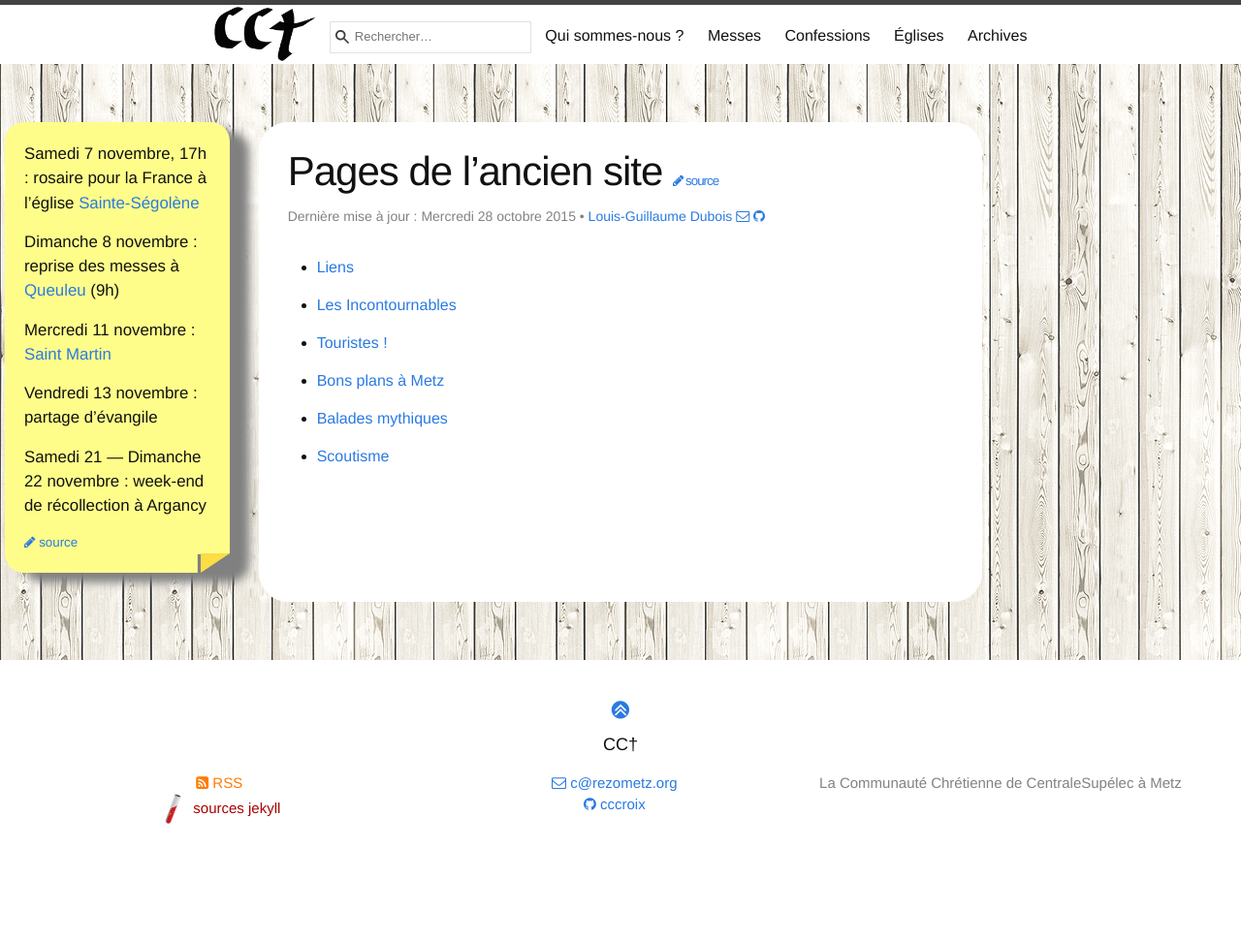
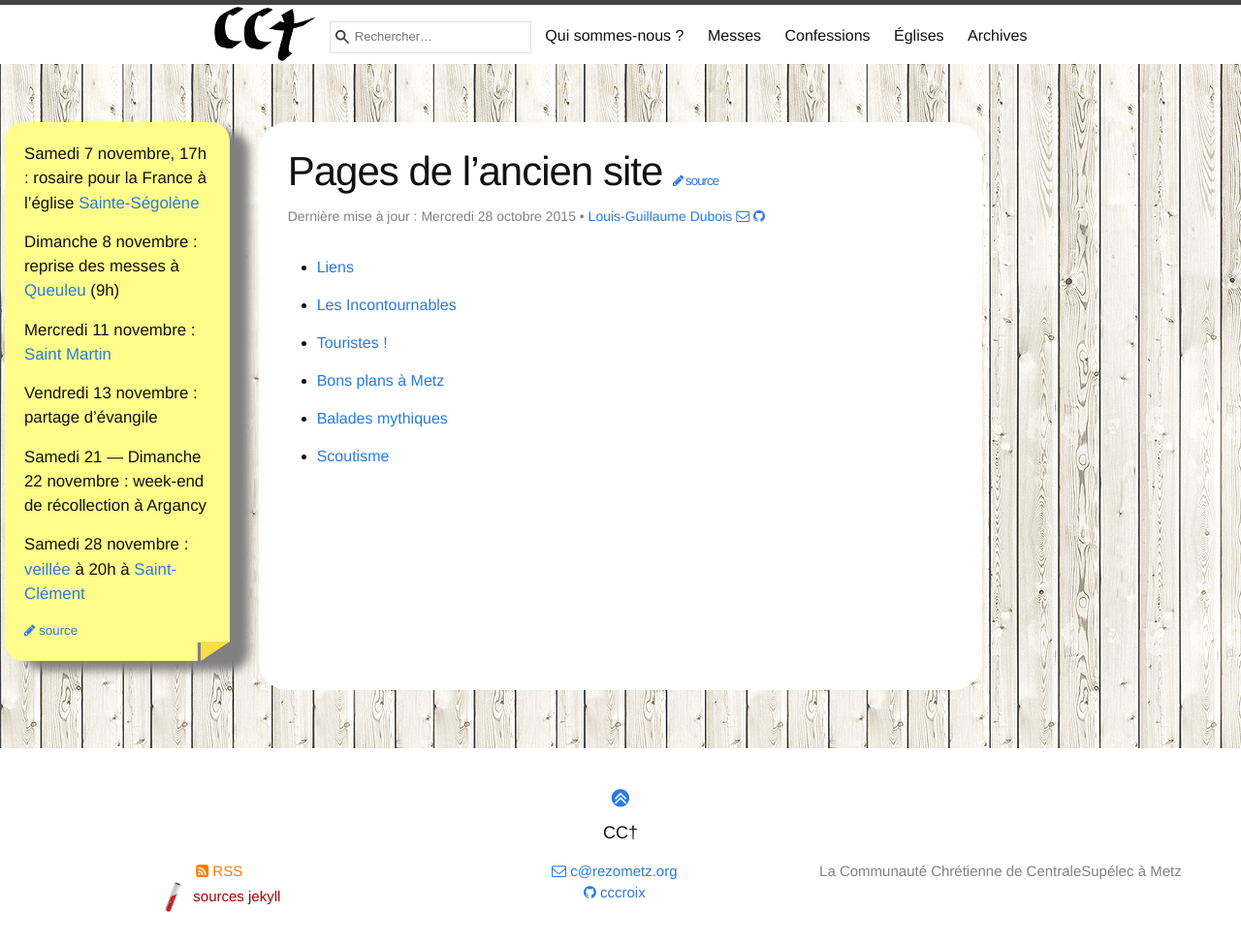
Before and after one commit to cccroix/cccroix.github.io, a Jekyll site: the page built from wpimport.md, in a window 1280 px wide. Shown: the whole page at 97% size. Built offline with Jekyll 4.4.1, drawn with Linux system fonts in a browser that asks for light colours; before the commit the page ends 900 px from its top, so only the background shows below that.

Commit message:
veillée le 28

```diff
--- a/blocnote.md
+++ b/blocnote.md
@@ -14,3 +14,5 @@
 ### Vendredi 13 novembre : partage d’évangile
 
 ### Samedi 21 — Dimanche 22 novembre : week-end de récollection à Argancy
+
+### Samedi 28 novembre : [veillée](http://veilleespourlavie.com/a-propos/) à 20h à [Saint-Clément](/eglises/clement.html)
```
